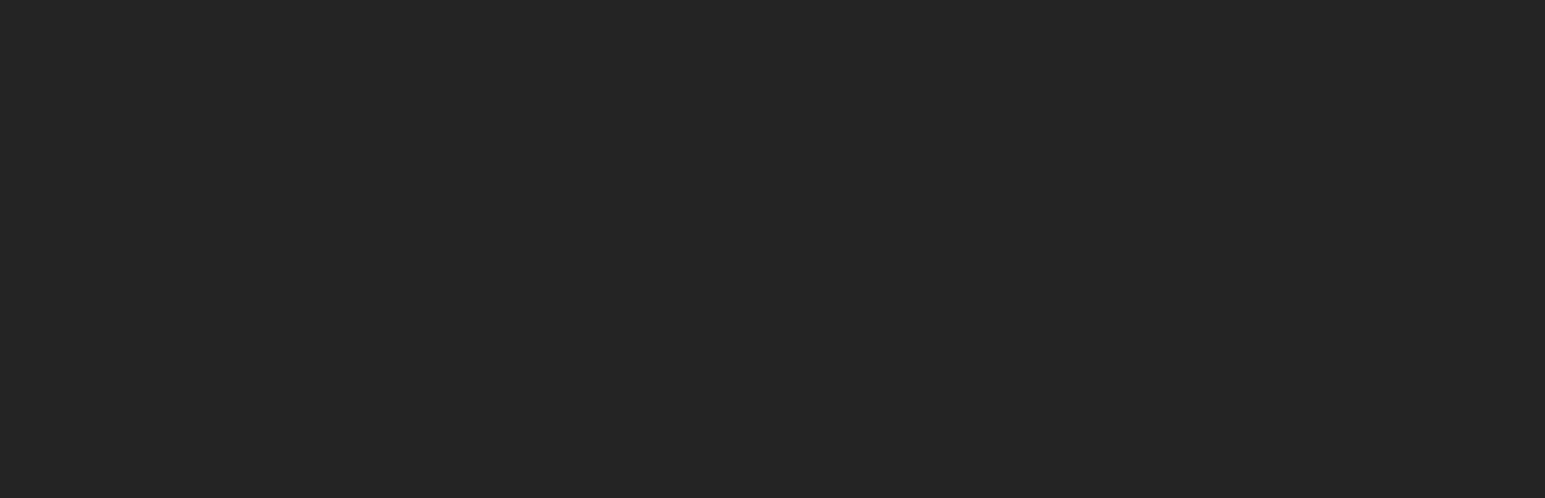
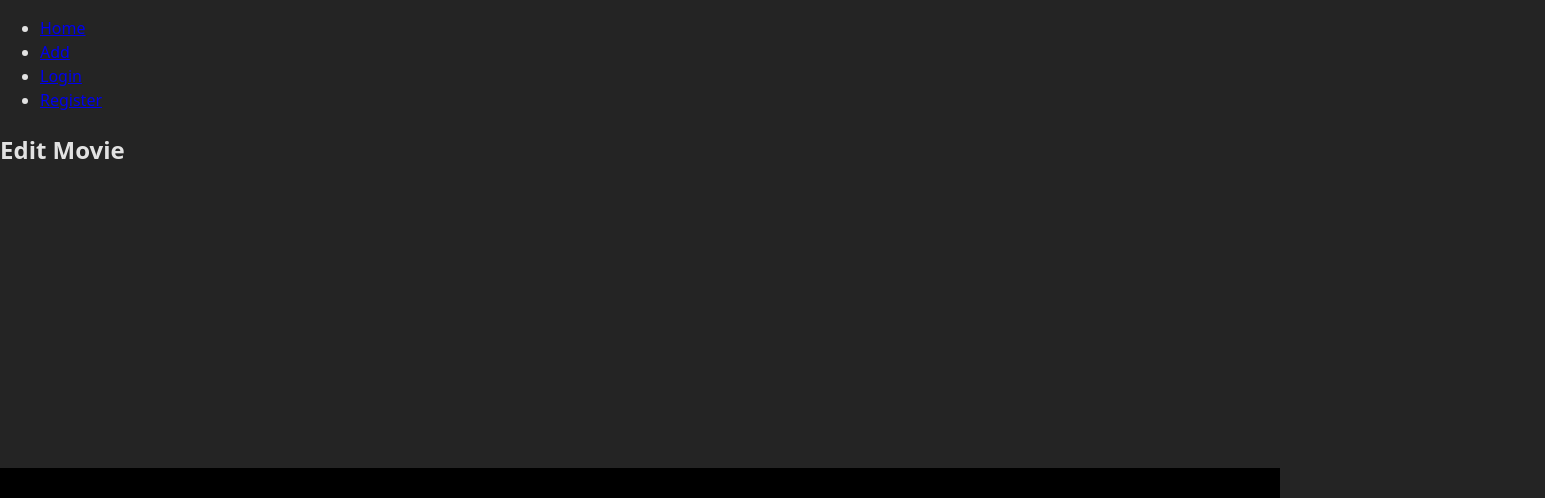
Before and after one commit to Paulius19Ka/room_2_movie_database, a React (Vite) app: page /edit/1 in a window 1280 px wide. Before the commit this address had no page. Shown: the top 498 px of the page, 1545 px wide, since content can reach past the window. Built offline with nearby package versions, Linux system fonts and the light colour scheme; data requests are answered from the project's data file.

Commit message:
added links to specific movie id, and edit specific movie id, route to edit specific movie

```diff
--- a/src/App.tsx
+++ b/src/App.tsx
@@ -5,6 +5,7 @@ import Login from "./pages/Login"
 import Register from "./pages/Register"
 import Home from "./pages/Home"
 import AddMovie from "./pages/AddMovie"
+import EditMovie from "./pages/EditMovie"
 
 const App = () => {
 
@@ -17,6 +18,7 @@ const App = () => {
         <Route path="" element={<MainOutlet />}>
           <Route index element={<Home />} />
           <Route path="/add" element={<AddMovie />} />
+          <Route path="edit/:id" element={<EditMovie />} />
         </Route>
       </Routes>
     </>
--- a/src/UI/molecules/MovieCard.tsx
+++ b/src/UI/molecules/MovieCard.tsx
@@ -3,6 +3,7 @@ import InfoOutlineIcon from '@mui/icons-material/InfoOutline';
 import PlayArrowIcon from '@mui/icons-material/PlayArrow';
 import StarIcon from '@mui/icons-material/Star';
 import StarBorderIcon from '@mui/icons-material/StarBorder';
+import EditIcon from '@mui/icons-material/Edit';
 
 import { Movie } from "../../movieTypes";
 import { Link } from "react-router";
@@ -75,7 +76,8 @@ const MovieCard = ({ data }: Props) => {
       <button>+ Watchlist</button>
       <div className="info">
         <Link to={data.videos.trailers[0]}><PlayArrowIcon />Trailer</Link>
-        <Link to="/MOREINFOPAGEHERE"><InfoOutlineIcon /></Link> {/* add link to specific page */}
+        <Link to={`/${data.id}`}><InfoOutlineIcon /></Link> {/* add link to specific page */}
+        <Link to={`/edit/${data.id}`}><EditIcon /></Link>
       </div>
     </StyledDiv>
   );
--- /dev/null
+++ b/src/pages/EditMovie.tsx
@@ -0,0 +1,9 @@
+const EditMovie = () => {
+  return (
+    <section>
+      <h2>Edit Movie</h2>
+    </section>
+  );
+}
+
+export default EditMovie;
```
